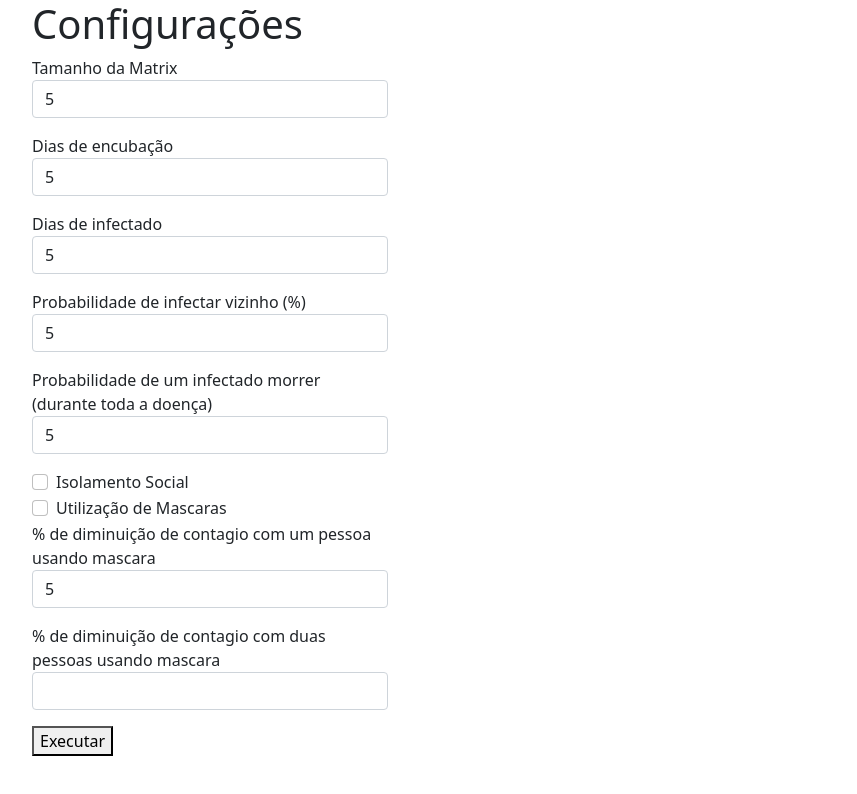
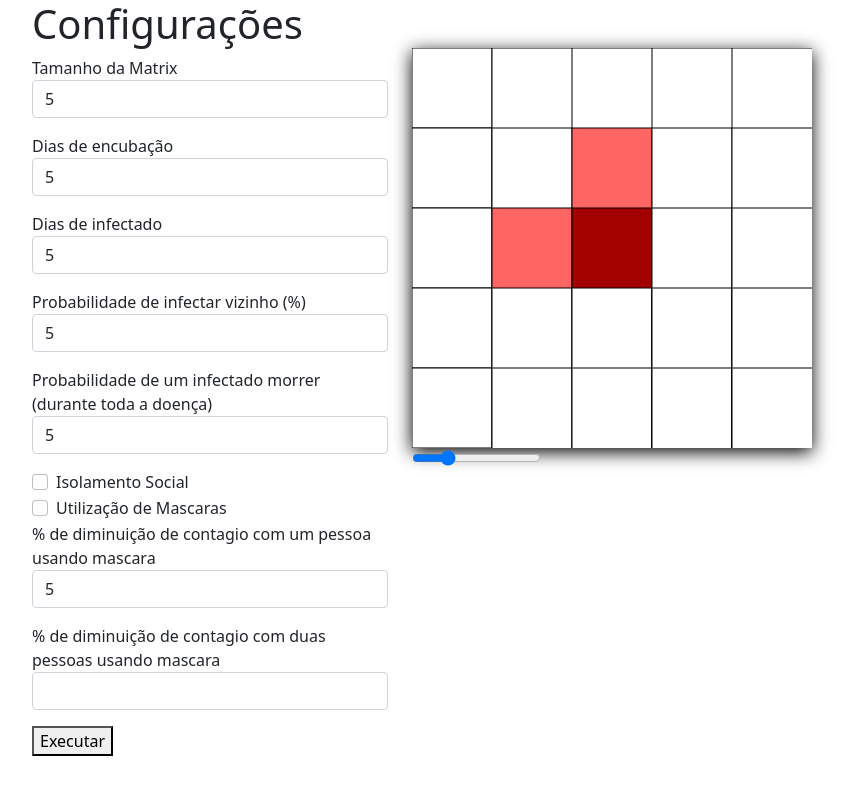
Before and after one commit to vieiraroger/tcc, a plain HTML site: page index.html in a window 1280 px wide. Both pictures are taken after typing "5", "5", "5", "5", "5", "5" into the empty fields and a click on the button "Executar". Shown: the whole page, without its empty margins (50-907 px from the left). Drawn offline with nearby package versions, Linux system fonts and the light colour scheme.

Commit message:
automato

```diff
--- a/automato.js
+++ b/automato.js
@@ -0,0 +1,107 @@
+const numbersMeaning = {
+    0: "suscetivel",
+    1: "encubado",
+    2: "infectado",
+    3: "morto",
+    4: "recuperado",
+    9: "recen-infectado"
+}
+
+function getRandomArbitrary(min=1, max=100) {
+    return Math.random() * (max - min) + min;
+}
+
+function createStartMatrix(size) {
+    var matrix = []
+    for(var i=0; i<size; i++) {
+        matrix[i] = []
+        for(var j=0; j<size; j++) {
+            matrix[i][j] = 0
+        }
+    }
+    first = parseInt(size/2)
+    matrix[first][first] = 1
+    return matrix
+}
+
+function isFinish(matrix) {
+    for(var i=0; i<size; i++) {
+        for(var j=0; j<size; j++) {
+            if(matrix[i][j] == 1 || matrix[i][j] == 2) {
+                return false
+            }
+        }
+    }
+
+    return true
+}
+
+function infect(matrix, i, j, configuration) {
+    if(matrix[i][j] == 0) {
+        probabilityOfInfection = configuration['prob-neighbor']
+        randomNumber = getRandomArbitrary(1, 100)
+        if(randomNumber >= 100 - probabilityOfInfection) {
+            matrix[i][j] = 9
+        }
+    }
+
+    return matrix
+}
+
+function tryToInfect(matrix, i, j, configuration) {
+    if(i != 0) {
+        matrix = infect(matrix, i - 1, j, configuration)
+    }
+    if(i != matrix.length - 1) {
+        matrix = infect(matrix, i + 1, j, configuration)
+    }
+    if(j != 0){
+        matrix = infect(matrix, i, j - 1, configuration)
+    }
+    if(j != matrix.length - 1) {
+        matrix = infect(matrix, i, j + 1, configuration)
+    }
+
+    return matrix
+}
+
+function step(matrix, days, configuration) {
+    console.log(configuration)
+    // passar a doença
+    for(var i=0; i<size; i++) {
+        for(var j=0; j<size; j++) {
+            // Encubados
+            if(matrix[i][j] == 1) {
+                matrix = tryToInfect(matrix, i, j, configuration)
+                if(days[i][j] == configuration.incubation) {
+                    matrix[i][j] = 2
+                    days[i][j] = 1
+                }
+                days[i][j]++
+            }
+            // Infectados se tiver isolamento ele nao passa adiante
+            else if(matrix[i][j] == 2) {
+                if(!configuration.isolation) {
+                    matrix = tryToInfect(matrix, i, j, configuration)
+                }
+
+                if(days[i][j] == configuration.infected) {
+                    matrix[i][j] = 4
+                    days[i][j] = 1
+                }
+                days[i][j]++
+            }
+        }
+    }
+    // receber a doença
+    for(var i=0; i<size; i++) {
+        for(var j=0; j<size; j++) {
+            // Encubados & Infectados
+            if(matrix[i][j] == 9) {
+                matrix[i][j] = 1
+                days[i][j] = 1
+            }
+        }
+    }
+    return [matrix, days]
+}
--- /dev/null
+++ b/canvas.js
@@ -0,0 +1,51 @@
+const colors = {
+    0: "#FFFFFF",
+    1: "#FF6663",
+    2: "#A30000",
+    3: "#0B0500",
+    4: "#81B29A"
+}
+
+function sleep(ms) {
+    return new Promise(resolve => setTimeout(resolve, ms));
+}
+
+async function initSteps(configuration) {
+    screen = document.getElementById("screen")
+    matrix = createStartMatrix(configuration.size)
+    daysMatrix = createStartMatrix(configuration.size)
+    context = screen.getContext("2d")
+    console.log("m", matrix)
+    console.log("f", daysMatrix)
+    context.globalAlpha = 1;
+    context.clearRect(0, 0, screen.width, screen.height);
+    drawMatrix(context, matrix, 500/configuration.size)
+    speed = document.getElementById("speed")
+    await sleep(speed.value * 10);
+    steps = 0
+    while(!isFinish(matrix)) {
+        steps++
+        result = step(matrix, daysMatrix, configuration)
+        matrix = result[0]
+        daysMatrix = result[1]
+        drawMatrix(context, matrix, 500/configuration.size)
+        speed = document.getElementById("speed")
+        await sleep(speed.value * 10);
+    }
+
+}
+
+
+
+function drawMatrix(context, matrix, elementSize) {
+    size = matrix.length
+    for(var i=0; i<size; i++) {
+        for(var j=0; j<size; j++) {
+            context.beginPath();
+            context.fillStyle = colors[matrix[i][j]];
+            context.fillRect(i*elementSize, j*elementSize, i*elementSize + elementSize, i*elementSize + elementSize);
+            context.strokeRect(i*elementSize, j*elementSize, i*elementSize + elementSize, i*elementSize + elementSize);
+        }
+    }
+
+}
--- a/index.html
+++ b/index.html
@@ -5,10 +5,13 @@
     <meta http-equiv="X-UA-Compatible" content="IE=edge">
     <meta name="viewport" content="width=device-width, initial-scale=1.0">
     <title>TCC</title>
+    <link rel="stylesheet" href="style.css">
     <link href="https://cdn.jsdelivr.net/npm/bootstrap@5.0.0-beta2/dist/css/bootstrap.min.css" rel="stylesheet" integrity="sha384-BmbxuPwQa2lc/FVzBcNJ7UAyJxM6wuqIj61tLrc4wSX0szH/Ev+nYRRuWlolflfl" crossorigin="anonymous">
 </head>
 <body>
     <script src="index.js"></script>
+    <script src="canvas.js"></script>
+    <script src="automato.js"></script>
     <div class="container">
         <div class="row">
             <div class="col-md-4">
@@ -58,7 +61,10 @@
                 </form>
             </div>
             <div class="col-md-8">
+                <br><br>
+                <div id="canvas">
 
+                </div>
             </div>
         </div>
     </div>
--- a/index.js
+++ b/index.js
@@ -2,22 +2,45 @@
 function getInformation() {
     obj = {
         "size": document.getElementById("size").value,
-        "incubation": document.getElementById("incubation").value,
-        "infected": document.getElementById("infected").value,
+        "incubation": parseInt(document.getElementById("incubation").value),
+        "infected": parseInt(document.getElementById("infected").value),
         "prob-neighbor": document.getElementById("prob-neighbor").value,
         "prob-die": document.getElementById("prob-die").value,
         "isolation": document.getElementById("isolation").checked,
         "mask": document.getElementById("mask").checked,
         "onemask": document.getElementById("onemask").value,
-        "twomask": document.getElementById("twomask")
+        "twomask": document.getElementById("twomask").value
     }
 
     return obj;
 }
 
+function createScreen() {
+    console.log("create scrim")
+    divCanvas = document.getElementById("canvas")
+    canvas = document.createElement("canvas")
+    canvas.width=500
+    canvas.height=500
+    canvas.id="screen"
+    divCanvas.appendChild(canvas)
+    br = document.createElement("br")
+    divCanvas.appendChild(br)
+    inputRange = document.createElement("input")
+    inputRange.id="speed"
+    inputRange.type="range"
+    inputRange.min = 1
+    inputRange.max = 200
+    divCanvas.appendChild(inputRange)
+}
+
 function execute() {
     event.preventDefault()
     configuration = getInformation()
-    console.log(configuration)
+    console.log("config", configuration)
+    screen = document.getElementById("screen");
+    if(screen == null) {
+        createScreen()
+    }
 
+    initSteps(configuration)
 }
--- /dev/null
+++ b/style.css
@@ -0,0 +1,12 @@
+#screen {
+    image-rendering: pixelated;
+    image-rendering: crisp-edges;
+    image-rendering: -moz-crisp-edges;
+    -webkit-box-shadow: 0px 4px 17px 0px rgba(0, 0, 0, 1);
+    -moz-box-shadow: 0px 4px 17px 0px rgba(0, 0, 0, 1);
+    box-shadow: 0px 4px 17px 0px rgba(0, 0, 0, 1);
+    width: 400px;
+    height: 400px;
+    display: inline-block;
+    vertical-align: top;
+}
```
